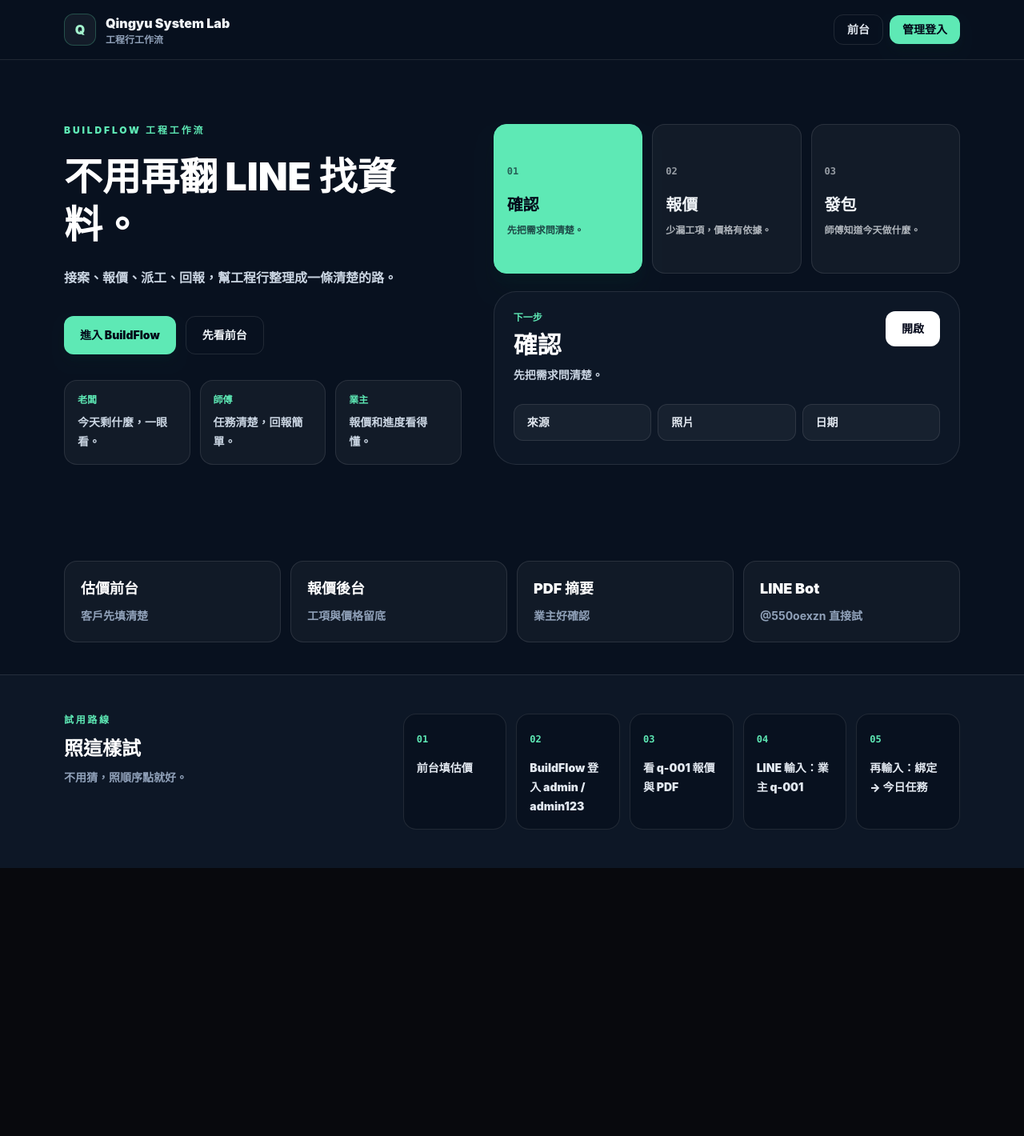
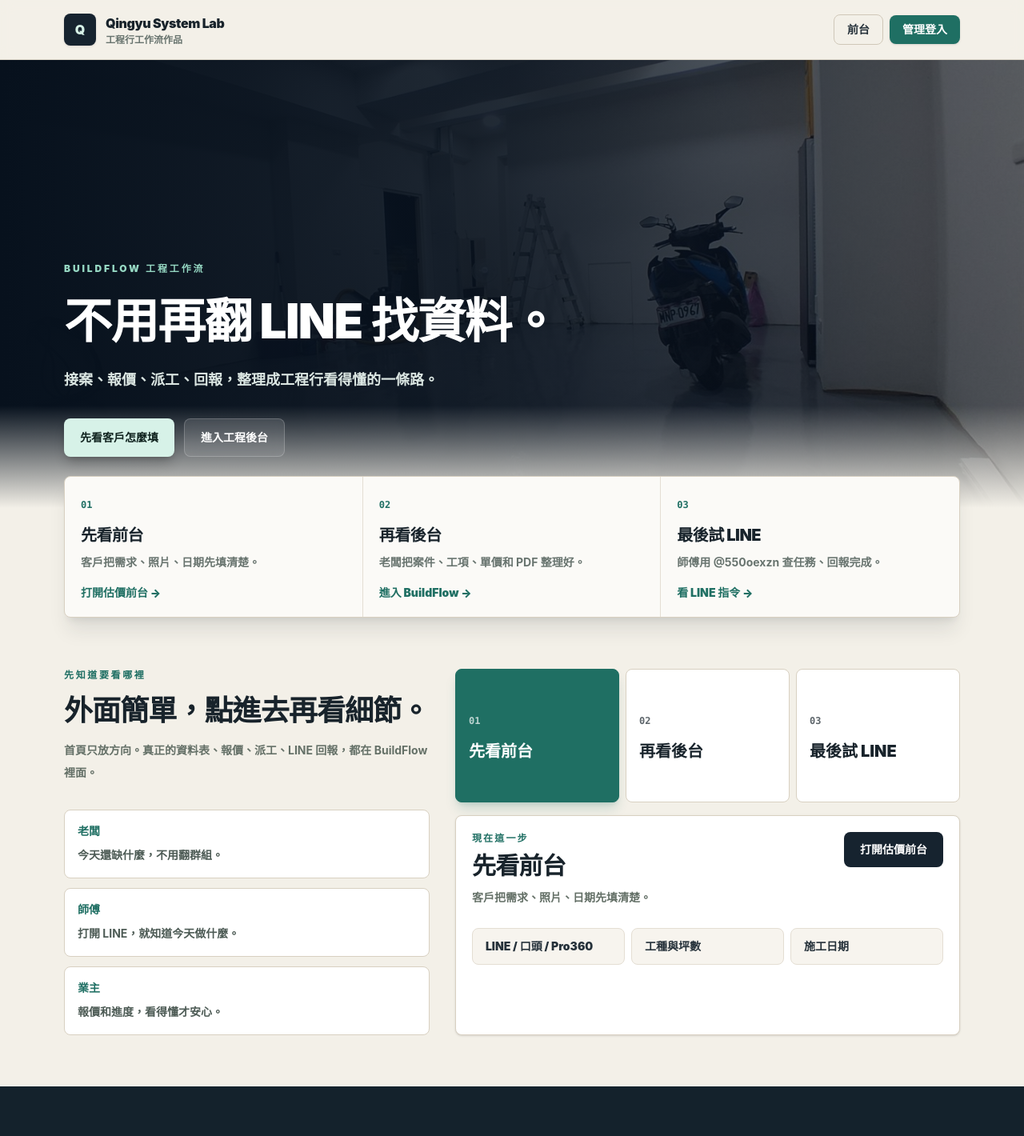
Before and after one commit to QingyuJin/qingyu-web-studio, a React (Vite) app: page / in a window 1280 px wide. Shown: the top 1420 px of the page at 80% size. Before the commit the page ends 1085 px from the top, so only its background shows below. Built offline with nearby package versions, Linux system fonts and the light colour scheme.

Commit message:
make portfolio entry feel production-ready

```diff
--- a/src/CoachFlow.jsx
+++ b/src/CoachFlow.jsx
@@ -88,7 +88,7 @@ function CoachFlow() {
     localStorage.removeItem(STORAGE_KEY)
     setData(cloneSeed())
     setRobotInput("今日課表")
-    setRobotReply("範例資料已重置。")
+    setRobotReply("測試資料已重置。")
   }
 
   function runRobot(command) {
@@ -189,7 +189,7 @@ function CoachFlow() {
               onClick={resetData}
               className="rounded-xl bg-cyan-300 px-4 py-2 text-sm font-black text-slate-950"
             >
-              重置範例資料
+              重置測試資料
             </button>
           </div>
         </div>
--- a/src/ProjectHub.jsx
+++ b/src/ProjectHub.jsx
@@ -3,80 +3,83 @@ import { Link } from "react-router-dom"
 
 const lineBotId = "@550oexzn"
 
+const heroPhoto = "/project-photos/335953_0.jpg"
+
 const flowSteps = [
   {
     id: "capture",
     no: "01",
-    title: "確認",
-    line: "先把需求問清楚。",
+    title: "先看前台",
+    line: "客戶把需求、照片、日期先填清楚。",
     path: "/contractor-site#inquiry",
-    bullets: ["來源", "照片", "日期"],
+    action: "打開估價前台",
+    points: ["LINE / 口頭 / Pro360", "工種與坪數", "施工日期"],
   },
   {
     id: "quote",
     no: "02",
-    title: "報價",
-    line: "少漏工項，價格有依據。",
+    title: "再看後台",
+    line: "老闆把案件、工項、單價和 PDF 整理好。",
     path: "/buildflow",
-    bullets: ["工項", "材料", "單價"],
+    action: "進入 BuildFlow",
+    points: ["案件", "報價", "發包"],
   },
   {
-    id: "dispatch",
+    id: "line",
     no: "03",
-    title: "發包",
-    line: "師傅知道今天做什麼。",
+    title: "最後試 LINE",
+    line: `師傅用 ${lineBotId} 查任務、回報完成。`,
     path: "/buildflow",
-    bullets: ["派工", "回報", "追款"],
+    action: "看 LINE 指令",
+    points: ["今日任務", "回報", "完成"],
   },
 ]
 
 const roleCards = [
-  ["老闆", "今天剩什麼，一眼看。"],
-  ["師傅", "任務清楚，回報簡單。"],
-  ["業主", "報價和進度看得懂。"],
+  ["老闆", "今天還缺什麼，不用翻群組。"],
+  ["師傅", "打開 LINE，就知道今天做什麼。"],
+  ["業主", "報價和進度，看得懂才安心。"],
 ]
 
 const proofCards = [
-  ["估價前台", "客戶先填清楚"],
-  ["報價後台", "工項與價格留底"],
-  ["PDF 摘要", "業主好確認"],
-  ["LINE Bot", `${lineBotId} 直接試`],
+  ["估價前台", "先把需求收齊"],
+  ["BuildFlow", "案件與報價集中"],
+  ["PDF 摘要", "給業主確認"],
+  ["LINE Bot", `${lineBotId} 可試用`],
 ]
 
-const testFlow = [
-  "前台填估價",
-  "BuildFlow 登入 admin / admin123",
-  "看 q-001 報價與 PDF",
-  "LINE 輸入：業主 q-001",
-  "再輸入：綁定 → 今日任務",
+const guideSteps = [
+  "先點「打開估價前台」看客戶怎麼填。",
+  "再進 BuildFlow，用 admin / admin123 登入。",
+  "最後加 LINE Bot，輸入「業主 q-001」。",
 ]
 
 function ProjectHub() {
   const [activeStep, setActiveStep] = useState(flowSteps[0])
 
   return (
-    <main className="min-h-screen bg-[#08111f] text-slate-100">
-      <header className="sticky top-0 z-30 border-b border-white/10 bg-[#08111f]/90 backdrop-blur">
+    <main className="min-h-screen bg-[#f3f0e8] text-[#18232b]">
+      <header className="sticky top-0 z-40 border-b border-[#d9d3c6] bg-[#f3f0e8]/92 backdrop-blur">
         <div className="mx-auto flex max-w-6xl items-center justify-between gap-4 px-4 py-4">
           <Link to="/" className="flex items-center gap-3" aria-label="Qingyu System Lab">
-            <span className="grid h-10 w-10 place-items-center rounded-xl border border-emerald-300/25 bg-white/5 font-black text-emerald-200">
+            <span className="grid h-10 w-10 place-items-center rounded-lg bg-[#16232f] font-black text-[#d7f2e8] shadow-sm">
               Q
             </span>
             <div>
-              <p className="font-black">Qingyu System Lab</p>
-              <p className="text-xs font-bold text-slate-400">工程行工作流</p>
+              <p className="font-black tracking-tight">Qingyu System Lab</p>
+              <p className="text-xs font-bold text-[#68746f]">工程行工作流作品</p>
             </div>
           </Link>
           <div className="flex items-center gap-2">
             <Link
               to="/contractor-site"
-              className="hidden rounded-xl border border-white/10 px-4 py-2 text-sm font-black text-slate-200 sm:inline-flex"
+              className="hidden rounded-lg border border-[#cfc7b8] px-4 py-2 text-sm font-black text-[#25313a] hover:bg-white sm:inline-flex"
             >
               前台
             </Link>
             <Link
               to="/login"
-              className="rounded-xl bg-emerald-300 px-4 py-2 text-sm font-black text-slate-950 shadow-lg shadow-emerald-950/20"
+              className="rounded-lg bg-[#1f6f63] px-4 py-2 text-sm font-black text-white shadow-sm hover:bg-[#18594f]"
             >
               管理登入
             </Link>
@@ -84,45 +87,90 @@ function ProjectHub() {
         </div>
       </header>
 
-      <section className="mx-auto grid max-w-6xl gap-10 px-4 py-12 lg:grid-cols-[0.92fr_1.08fr] lg:py-20">
-        <div>
-          <p className="text-xs font-black uppercase tracking-[0.24em] text-emerald-300">
+      <section className="relative isolate min-h-[70vh] overflow-hidden bg-[#111b24]">
+        <img
+          src={heroPhoto}
+          alt="工程地坪施工現場"
+          className="absolute inset-0 h-full w-full object-cover opacity-60"
+        />
+        <div className="absolute inset-0 bg-gradient-to-r from-[#07111d] via-[#07111d]/82 to-[#07111d]/18" />
+        <div className="absolute inset-x-0 bottom-0 h-32 bg-gradient-to-t from-[#f3f0e8] to-transparent" />
+
+        <div className="relative mx-auto flex min-h-[70vh] max-w-6xl items-end px-4 pb-16 pt-20">
+          <div className="max-w-3xl text-white">
+            <p className="text-xs font-black uppercase tracking-[0.24em] text-[#96d8c3]">
               BuildFlow 工程工作流
             </p>
-          <h1 className="mt-5 max-w-3xl text-3xl font-black leading-tight text-white md:text-5xl">
+            <h1 className="mt-5 text-4xl font-black leading-tight tracking-tight sm:text-5xl lg:text-6xl">
               不用再翻 LINE 找資料。
             </h1>
-          <p className="mt-5 max-w-2xl text-base font-bold leading-8 text-slate-300">
-            接案、報價、派工、回報，幫工程行整理成一條清楚的路。
+            <p className="mt-5 max-w-2xl text-base font-bold leading-8 text-[#dbe6e2] sm:text-lg">
+              接案、報價、派工、回報，整理成工程行看得懂的一條路。
             </p>
 
             <div className="mt-8 flex flex-wrap gap-3">
               <Link
-              to="/buildflow"
-              className="inline-flex min-h-12 items-center justify-center rounded-xl bg-emerald-300 px-5 text-sm font-black text-slate-950 shadow-lg shadow-emerald-950/20"
+                to="/contractor-site#inquiry"
+                className="inline-flex min-h-12 items-center justify-center rounded-lg bg-[#d7f2e8] px-5 text-sm font-black text-[#10231f] shadow-lg shadow-black/20 hover:bg-white"
               >
-              進入 BuildFlow
+                先看客戶怎麼填
               </Link>
               <Link
-              to="/contractor-site"
-              className="inline-flex min-h-12 items-center justify-center rounded-xl border border-white/10 px-5 text-sm font-black text-slate-100 hover:border-emerald-300/50"
+                to="/buildflow"
+                className="inline-flex min-h-12 items-center justify-center rounded-lg border border-white/20 bg-white/10 px-5 text-sm font-black text-white backdrop-blur hover:bg-white/20"
               >
-              先看前台
+                進入工程後台
               </Link>
             </div>
+          </div>
+        </div>
+      </section>
 
-          <div className="mt-8 grid gap-3 sm:grid-cols-3">
+      <section className="relative z-10 mx-auto -mt-10 max-w-6xl px-4">
+        <div className="grid overflow-hidden rounded-lg border border-[#d8d0c1] bg-[#fbfaf7] shadow-xl shadow-[#1a2a33]/10 md:grid-cols-3">
+          {flowSteps.map((item) => (
+            <Link
+              key={item.id}
+              to={item.path}
+              className="group border-b border-[#e4ded3] p-5 transition hover:bg-[#eef6f1] md:border-b-0 md:border-r last:md:border-r-0"
+            >
+              <span className="font-mono text-xs font-black text-[#1f6f63]">{item.no}</span>
+              <h2 className="mt-3 text-xl font-black tracking-tight text-[#18232b]">
+                {item.title}
+              </h2>
+              <p className="mt-2 text-sm font-bold leading-6 text-[#68746f]">{item.line}</p>
+              <p className="mt-4 text-sm font-black text-[#1f6f63] group-hover:translate-x-1">
+                {item.action} →
+              </p>
+            </Link>
+          ))}
+        </div>
+      </section>
+
+      <section className="mx-auto grid max-w-6xl gap-8 px-4 py-16 lg:grid-cols-[0.84fr_1.16fr]">
+        <div>
+          <p className="text-xs font-black uppercase tracking-[0.22em] text-[#1f6f63]">
+            先知道要看哪裡
+          </p>
+          <h2 className="mt-4 text-3xl font-black tracking-tight md:text-4xl">
+            外面簡單，點進去再看細節。
+          </h2>
+          <p className="mt-4 max-w-xl text-sm font-bold leading-7 text-[#647067]">
+            首頁只放方向。真正的資料表、報價、派工、LINE 回報，都在 BuildFlow 裡面。
+          </p>
+
+          <div className="mt-8 grid gap-3 sm:grid-cols-3 lg:grid-cols-1">
             {roleCards.map(([role, text]) => (
-              <div key={role} className="rounded-2xl border border-white/10 bg-white/[0.045] p-4">
-                <p className="text-xs font-black text-emerald-300">{role}</p>
-                <p className="mt-2 text-sm font-bold leading-6 text-slate-300">{text}</p>
+              <div key={role} className="rounded-lg border border-[#d8d0c1] bg-white p-4">
+                <p className="text-sm font-black text-[#1f6f63]">{role}</p>
+                <p className="mt-2 text-sm font-bold leading-6 text-[#4d5b55]">{text}</p>
               </div>
             ))}
           </div>
         </div>
 
         <div className="grid gap-4">
-          <div className="grid grid-cols-3 gap-3">
+          <div className="grid grid-cols-3 gap-2">
             {flowSteps.map((item) => {
               const isActive = activeStep.id === item.id
               return (
@@ -130,41 +178,40 @@ function ProjectHub() {
                   key={item.id}
                   type="button"
                   onClick={() => setActiveStep(item)}
-                  className={`aspect-square rounded-2xl border p-4 text-left transition active:translate-y-px ${
+                  className={`rounded-lg border p-4 text-left transition active:translate-y-px ${
                     isActive
-                      ? "border-emerald-300 bg-emerald-300 text-slate-950 shadow-xl shadow-emerald-950/20"
-                      : "border-white/10 bg-white/[0.045] text-slate-100 hover:border-emerald-300/40"
+                      ? "border-[#1f6f63] bg-[#1f6f63] text-white shadow-lg shadow-[#1f6f63]/20"
+                      : "border-[#d8d0c1] bg-white text-[#18232b] hover:border-[#1f6f63]/50"
                   }`}
                 >
-                  <span className="font-mono text-xs font-black opacity-60">{item.no}</span>
-                  <span className="mt-4 block text-xl font-black">{item.title}</span>
-                  <span className="mt-2 hidden text-xs font-bold leading-5 opacity-70 sm:block">
-                    {item.line}
-                  </span>
+                  <span className="font-mono text-xs font-black opacity-70">{item.no}</span>
+                  <span className="mt-3 block text-base font-black sm:text-xl">{item.title}</span>
                 </button>
               )
             })}
           </div>
 
-          <section className="rounded-[28px] border border-white/10 bg-[#0d1726] p-5 md:p-6">
+          <section className="rounded-lg border border-[#d8d0c1] bg-white p-5 shadow-sm">
             <div className="flex flex-col gap-5 md:flex-row md:items-start md:justify-between">
               <div>
-                <p className="text-xs font-black uppercase text-emerald-300">下一步</p>
-                <h2 className="mt-2 text-3xl font-black text-white">{activeStep.title}</h2>
-                <p className="mt-2 text-sm font-bold leading-6 text-slate-300">{activeStep.line}</p>
+                <p className="text-xs font-black uppercase tracking-[0.18em] text-[#1f6f63]">
+                  現在這一步
+                </p>
+                <h3 className="mt-2 text-3xl font-black tracking-tight">{activeStep.title}</h3>
+                <p className="mt-2 text-sm font-bold leading-7 text-[#647067]">{activeStep.line}</p>
               </div>
               <Link
                 to={activeStep.path}
-                className="inline-flex min-h-11 shrink-0 items-center justify-center rounded-xl bg-white px-5 text-sm font-black text-slate-950"
+                className="inline-flex min-h-11 shrink-0 items-center justify-center rounded-lg bg-[#16232f] px-5 text-sm font-black text-white hover:bg-[#25313a]"
               >
-                開啟
+                {activeStep.action}
               </Link>
             </div>
             <div className="mt-6 grid gap-2 sm:grid-cols-3">
-              {activeStep.bullets.map((item) => (
+              {activeStep.points.map((item) => (
                 <p
                   key={item}
-                  className="rounded-xl border border-white/10 bg-white/[0.045] px-4 py-3 text-sm font-black text-slate-200"
+                  className="rounded-lg border border-[#e4ded3] bg-[#f7f4ee] px-4 py-3 text-sm font-black text-[#25313a]"
                 >
                   {item}
                 </p>
@@ -174,37 +221,69 @@ function ProjectHub() {
         </div>
       </section>
 
-      <section className="mx-auto max-w-6xl px-4 py-10">
-        <div className="grid gap-3 md:grid-cols-4">
+      <section className="bg-[#14222c] text-white">
+        <div className="mx-auto grid max-w-6xl gap-8 px-4 py-16 lg:grid-cols-[1.05fr_0.95fr]">
+          <div>
+            <p className="text-xs font-black uppercase tracking-[0.22em] text-[#96d8c3]">
+              作品能看到什麼
+            </p>
+            <h2 className="mt-4 text-3xl font-black tracking-tight md:text-4xl">
+              不是放幾張圖，是把流程走完。
+            </h2>
+            <div className="mt-8 grid gap-3 sm:grid-cols-2">
               {proofCards.map(([title, desc]) => (
-            <article key={title} className="rounded-2xl border border-white/10 bg-white/[0.04] p-5">
-              <h3 className="text-lg font-black text-white">{title}</h3>
-              <p className="mt-2 text-sm font-bold leading-6 text-slate-400">{desc}</p>
+                <article key={title} className="rounded-lg border border-white/10 bg-white/[0.055] p-5">
+                  <h3 className="text-lg font-black">{title}</h3>
+                  <p className="mt-2 text-sm font-bold leading-6 text-[#cbd9d5]">{desc}</p>
                 </article>
               ))}
             </div>
+          </div>
+
+          <div className="grid grid-cols-2 gap-3">
+            <img
+              src="/project-photos/335950_0.jpg"
+              alt="屋頂防水案例"
+              className="aspect-[4/5] w-full rounded-lg object-cover"
+            />
+            <div className="grid gap-3">
+              <img
+                src="/project-photos/335949_0.jpg"
+                alt="室內木地板案例"
+                className="aspect-[4/3] w-full rounded-lg object-cover"
+              />
+              <div className="rounded-lg border border-white/10 bg-white/[0.06] p-4">
+                <p className="text-sm font-black text-[#96d8c3]">LINE Bot</p>
+                <p className="mt-2 font-mono text-sm font-black">{lineBotId}</p>
+                <p className="mt-3 text-sm font-bold leading-6 text-[#cbd9d5]">
+                  查任務、回報、完成，手機就能操作。
+                </p>
+              </div>
+            </div>
+          </div>
+        </div>
       </section>
 
-      <section className="border-t border-white/10 bg-[#0d1726]">
-        <div className="mx-auto grid max-w-6xl gap-8 px-4 py-12 lg:grid-cols-[0.72fr_1.28fr]">
+      <section className="mx-auto grid max-w-6xl gap-8 px-4 py-16 lg:grid-cols-[0.72fr_1.28fr]">
         <div>
-            <p className="text-xs font-black uppercase tracking-[0.22em] text-emerald-300">
-              試用路線
+          <p className="text-xs font-black uppercase tracking-[0.22em] text-[#1f6f63]">
+            第一次來
           </p>
-            <h2 className="mt-3 text-2xl font-black text-white">照這樣試</h2>
-            <p className="mt-2 text-sm font-bold leading-6 text-slate-400">不用猜，照順序點就好。</p>
+          <h2 className="mt-3 text-3xl font-black tracking-tight">照這樣看就好。</h2>
+          <p className="mt-3 text-sm font-bold leading-7 text-[#647067]">
+            不需要先懂系統，照這三步就能看出作品的價值。
+          </p>
         </div>
-          <ol className="grid gap-3 md:grid-cols-5">
-            {testFlow.map((item, index) => (
-              <li key={item} className="rounded-2xl border border-white/10 bg-[#08111f] p-4">
-                <span className="font-mono text-xs font-black text-emerald-300">
+        <ol className="grid gap-3 md:grid-cols-3">
+          {guideSteps.map((item, index) => (
+            <li key={item} className="rounded-lg border border-[#d8d0c1] bg-white p-5">
+              <span className="font-mono text-xs font-black text-[#1f6f63]">
                 {String(index + 1).padStart(2, "0")}
               </span>
-                <p className="mt-3 text-sm font-black leading-6 text-slate-200">{item}</p>
+              <p className="mt-3 text-sm font-black leading-7 text-[#25313a]">{item}</p>
             </li>
           ))}
         </ol>
-        </div>
       </section>
     </main>
   )
--- a/src/buildflow/BuildFlow.jsx
+++ b/src/buildflow/BuildFlow.jsx
@@ -104,7 +104,7 @@ function BuildFlow() {
 
   async function resetTestData() {
     const confirmed = await confirmAction({
-      title: "重置 BuildFlow 範例資料",
+      title: "重置 BuildFlow 測試資料",
       message: "目前新增的資料會被清除，並回到預設狀態。",
       confirmLabel: "重置資料",
     })
@@ -112,7 +112,7 @@ function BuildFlow() {
     setActiveProjectId("")
     setActiveTab(isAdmin ? "dashboard" : "worker")
     resetData()
-    showToast("BuildFlow 範例資料已重置。")
+    showToast("BuildFlow 測試資料已重置。")
   }
 
   function openProjectDetail(projectId) {
--- a/src/buildflow/components/BuildFlowLogin.jsx
+++ b/src/buildflow/components/BuildFlowLogin.jsx
@@ -43,7 +43,7 @@ function BuildFlowLogin({ users, onLogin }) {
             把案件整理清楚
           </h1>
           <p className="mt-5 max-w-2xl leading-8 text-slate-600">
-            報價、發包、追加減項、師傅回報，都放在同一個地方。先用範例資料試一次流程。
+            報價、發包、追加減項、師傅回報，都放在同一個地方。先用測試資料走一次流程。
           </p>
 
           <div className="mt-8 rounded-2xl border border-slate-200 bg-white p-5 shadow-sm">
```
Also changed, not shown: 1 other file (tests, documents, lock files or other folders). Lines whose indentation alone changed are shown as unchanged.
